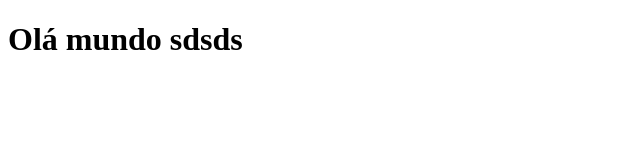
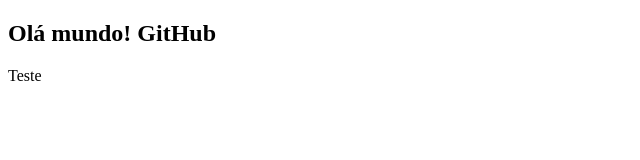
Before and after one commit to w-bonfim/curso-design-responsivo, a plain HTML site: page index.html in a window 1280 px wide. Shown: the whole page, without its empty margins (0-640 px from the left). Drawn offline with Linux system fonts and the light colour scheme.

Commit message:
Inserindo primeiro teste

```diff
--- a/index.html
+++ b/index.html
@@ -5,7 +5,8 @@
 	<title>Criando um site responsivo do começo ao fim</title>
 </head>
 <body>
-	<h1>Olá mundo sdsds</h1>
+	<h2>Olá mundo! GitHub</h2>
+	<p>Teste</p>
 	<main></main>
 </body>
 </html>
```
